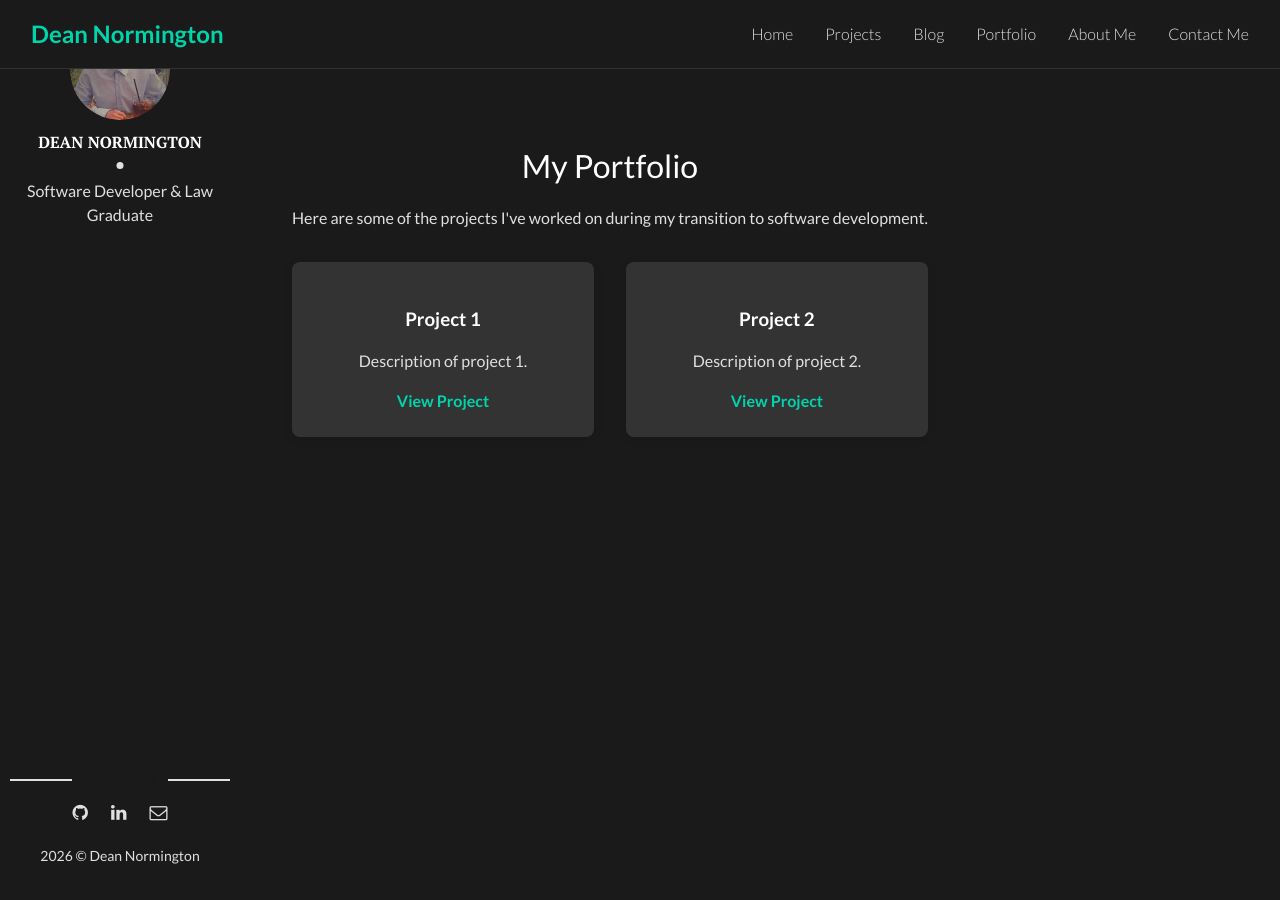
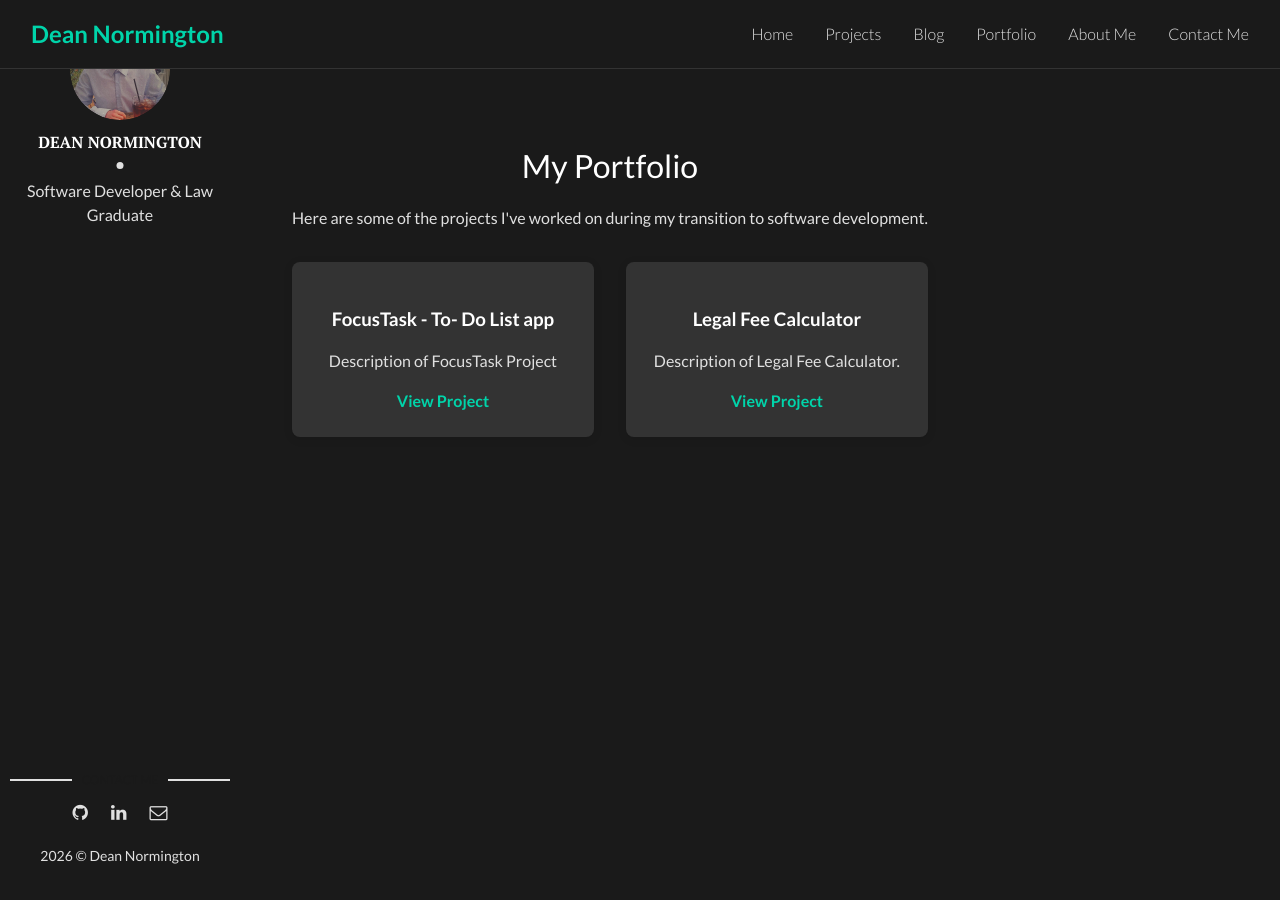
Before and after one commit to dean-js/dnormingtonlaw.uk, a Jekyll site: the page built from portfolio.md, in a window 1280 px wide. Built offline with Jekyll 4.4.1, drawn with Linux system fonts in a browser that asks for light colours.

Commit message:
changed project titles

```diff
--- a/portfolio.md
+++ b/portfolio.md
@@ -10,13 +10,13 @@ title: Portfolio
   <div class="projects-grid">
     <!-- Add your projects here -->
     <div class="project-card">
-      <h3>Project 1</h3>
-      <p>Description of project 1.</p>
+      <h3>FocusTask - To- Do List app</h3>
+      <p>Description of FocusTask Project</p>
       <a href="#" class="project-link">View Project</a>
     </div>
     <div class="project-card">
-      <h3>Project 2</h3>
-      <p>Description of project 2.</p>
+      <h3>Legal Fee Calculator</h3>
+      <p>Description of Legal Fee Calculator.</p>
       <a href="#" class="project-link">View Project</a>
     </div>
     <!-- Add more projects as needed -->
```
